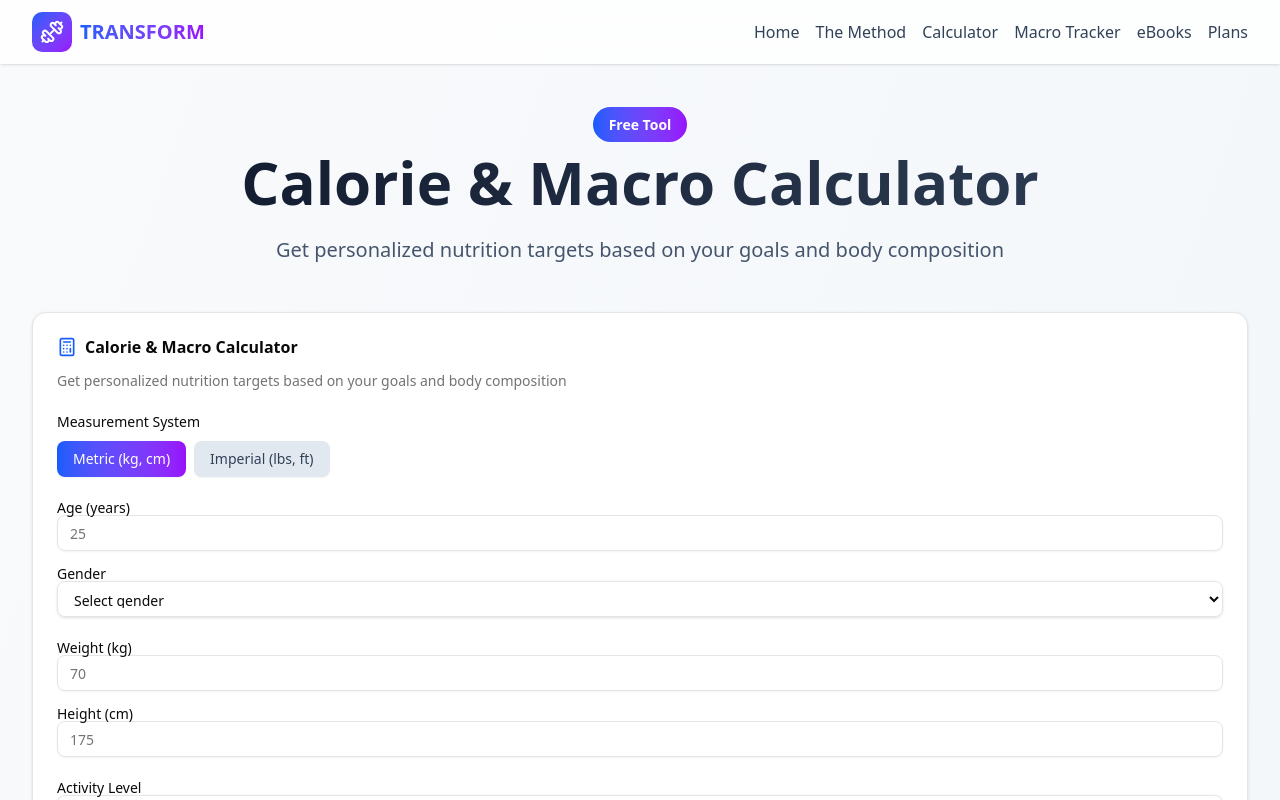
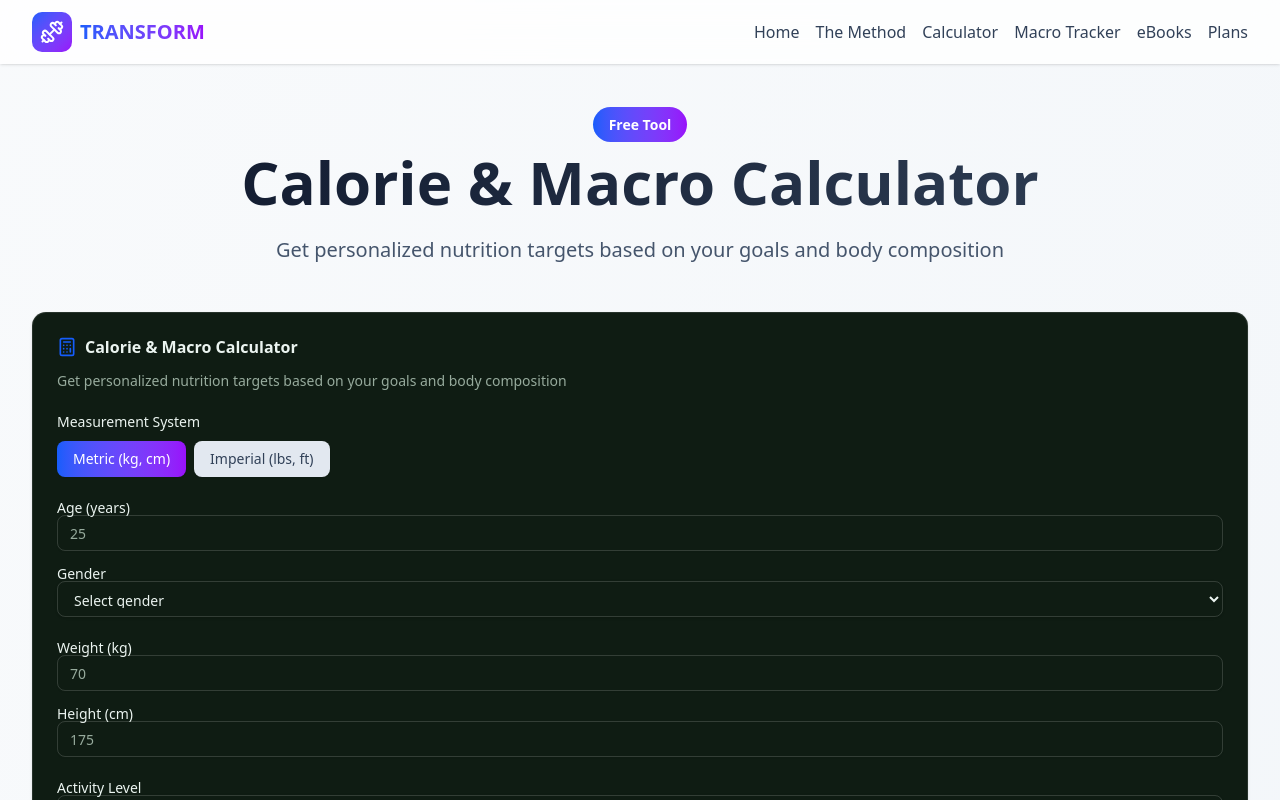
Before and after one commit to AdrianoDRJB/Transform-method, a React (Vite) app: page /calculator in a window 1280 px wide. Shown: the top 800 px of the page. Built offline with nearby package versions, Linux system fonts and the light colour scheme.

Commit message:
Rebrand: dark green theme (App.css)

```diff
--- a/src/App.css
+++ b/src/App.css
@@ -43,71 +43,71 @@
 
 :root {
   --radius: 0.625rem;
-  --background: oklch(1 0 0);
-  --foreground: oklch(0.145 0 0);
-  --card: oklch(1 0 0);
-  --card-foreground: oklch(0.145 0 0);
-  --popover: oklch(1 0 0);
-  --popover-foreground: oklch(0.145 0 0);
-  --primary: oklch(0.205 0 0);
-  --primary-foreground: oklch(0.985 0 0);
-  --secondary: oklch(0.97 0 0);
-  --secondary-foreground: oklch(0.205 0 0);
-  --muted: oklch(0.97 0 0);
-  --muted-foreground: oklch(0.556 0 0);
-  --accent: oklch(0.97 0 0);
-  --accent-foreground: oklch(0.205 0 0);
+  --background: oklch(0.16 0.020 155);
+  --foreground: oklch(0.96 0.012 165);
+  --card: oklch(0.21 0.025 155);
+  --card-foreground: oklch(0.96 0.012 165);
+  --popover: oklch(0.21 0.025 155);
+  --popover-foreground: oklch(0.96 0.012 165);
+  --primary: oklch(0.619 0.153 149.11);
+  --primary-foreground: oklch(0.15 0.020 155);
+  --secondary: oklch(0.430 0.090 155.69);
+  --secondary-foreground: oklch(0.96 0.012 165);
+  --muted: oklch(0.20 0.020 155);
+  --muted-foreground: oklch(0.72 0.030 155);
+  --accent: oklch(0.619 0.153 149.11);
+  --accent-foreground: oklch(0.15 0.020 155);
   --destructive: oklch(0.577 0.245 27.325);
-  --border: oklch(0.922 0 0);
-  --input: oklch(0.922 0 0);
-  --ring: oklch(0.708 0 0);
-  --chart-1: oklch(0.646 0.222 41.116);
-  --chart-2: oklch(0.6 0.118 184.704);
-  --chart-3: oklch(0.398 0.07 227.392);
-  --chart-4: oklch(0.828 0.189 84.429);
-  --chart-5: oklch(0.769 0.188 70.08);
-  --sidebar: oklch(0.985 0 0);
-  --sidebar-foreground: oklch(0.145 0 0);
-  --sidebar-primary: oklch(0.205 0 0);
-  --sidebar-primary-foreground: oklch(0.985 0 0);
-  --sidebar-accent: oklch(0.97 0 0);
-  --sidebar-accent-foreground: oklch(0.205 0 0);
-  --sidebar-border: oklch(0.922 0 0);
-  --sidebar-ring: oklch(0.708 0 0);
+  --border: oklch(1 0 0 / 10%);
+  --input: oklch(1 0 0 / 15%);
+  --ring: oklch(0.619 0.153 149.11 / 50%);
+  --chart-1: oklch(0.619 0.153 149.11);
+  --chart-2: oklch(0.430 0.090 155.69);
+  --chart-3: oklch(0.769 0.188 70.08);
+  --chart-4: oklch(0.6 0.118 184.704);
+  --chart-5: oklch(0.645 0.246 16.439);
+  --sidebar: oklch(0.21 0.025 155);
+  --sidebar-foreground: oklch(0.96 0.012 165);
+  --sidebar-primary: oklch(0.619 0.153 149.11);
+  --sidebar-primary-foreground: oklch(0.15 0.020 155);
+  --sidebar-accent: oklch(0.20 0.020 155);
+  --sidebar-accent-foreground: oklch(0.96 0.012 165);
+  --sidebar-border: oklch(1 0 0 / 10%);
+  --sidebar-ring: oklch(0.619 0.153 149.11 / 50%);
 }
 
 .dark {
-  --background: oklch(0.145 0 0);
-  --foreground: oklch(0.985 0 0);
-  --card: oklch(0.205 0 0);
-  --card-foreground: oklch(0.985 0 0);
-  --popover: oklch(0.205 0 0);
-  --popover-foreground: oklch(0.985 0 0);
-  --primary: oklch(0.922 0 0);
-  --primary-foreground: oklch(0.205 0 0);
-  --secondary: oklch(0.269 0 0);
-  --secondary-foreground: oklch(0.985 0 0);
-  --muted: oklch(0.269 0 0);
-  --muted-foreground: oklch(0.708 0 0);
-  --accent: oklch(0.269 0 0);
-  --accent-foreground: oklch(0.985 0 0);
+  --background: oklch(0.16 0.020 155);
+  --foreground: oklch(0.96 0.012 165);
+  --card: oklch(0.21 0.025 155);
+  --card-foreground: oklch(0.96 0.012 165);
+  --popover: oklch(0.21 0.025 155);
+  --popover-foreground: oklch(0.96 0.012 165);
+  --primary: oklch(0.619 0.153 149.11);
+  --primary-foreground: oklch(0.15 0.020 155);
+  --secondary: oklch(0.430 0.090 155.69);
+  --secondary-foreground: oklch(0.96 0.012 165);
+  --muted: oklch(0.20 0.020 155);
+  --muted-foreground: oklch(0.72 0.030 155);
+  --accent: oklch(0.619 0.153 149.11);
+  --accent-foreground: oklch(0.15 0.020 155);
   --destructive: oklch(0.704 0.191 22.216);
   --border: oklch(1 0 0 / 10%);
   --input: oklch(1 0 0 / 15%);
-  --ring: oklch(0.556 0 0);
-  --chart-1: oklch(0.488 0.243 264.376);
-  --chart-2: oklch(0.696 0.17 162.48);
+  --ring: oklch(0.619 0.153 149.11 / 50%);
+  --chart-1: oklch(0.619 0.153 149.11);
+  --chart-2: oklch(0.430 0.090 155.69);
   --chart-3: oklch(0.769 0.188 70.08);
   --chart-4: oklch(0.627 0.265 303.9);
   --chart-5: oklch(0.645 0.246 16.439);
-  --sidebar: oklch(0.205 0 0);
-  --sidebar-foreground: oklch(0.985 0 0);
-  --sidebar-primary: oklch(0.488 0.243 264.376);
-  --sidebar-primary-foreground: oklch(0.985 0 0);
-  --sidebar-accent: oklch(0.269 0 0);
-  --sidebar-accent-foreground: oklch(0.985 0 0);
+  --sidebar: oklch(0.21 0.025 155);
+  --sidebar-foreground: oklch(0.96 0.012 165);
+  --sidebar-primary: oklch(0.619 0.153 149.11);
+  --sidebar-primary-foreground: oklch(0.15 0.020 155);
+  --sidebar-accent: oklch(0.20 0.020 155);
+  --sidebar-accent-foreground: oklch(0.96 0.012 165);
   --sidebar-border: oklch(1 0 0 / 10%);
-  --sidebar-ring: oklch(0.556 0 0);
+  --sidebar-ring: oklch(0.619 0.153 149.11 / 50%);
 }
 
 @layer base {
```
